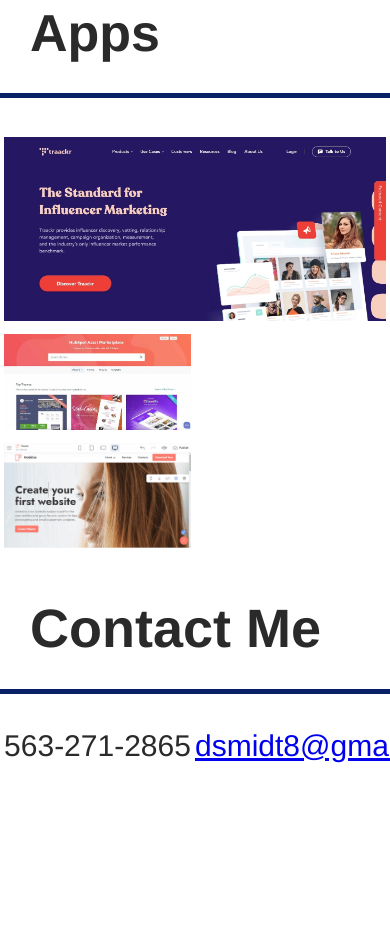
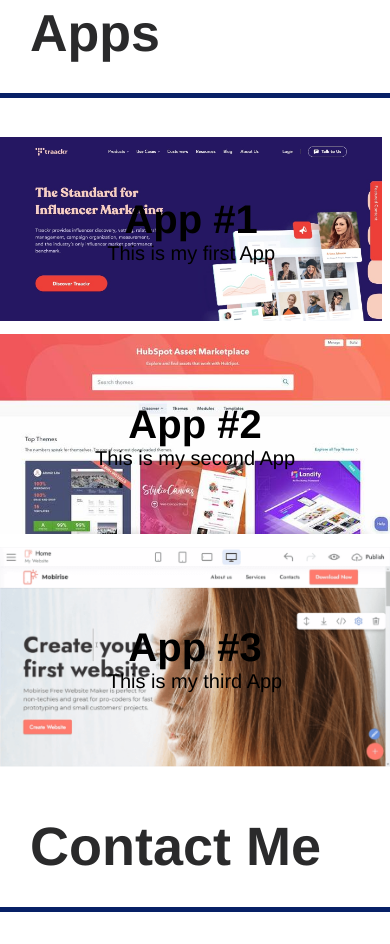
Before and after one commit to dsmidt8/Portfolio-Challenge, a plain HTML site: page index.html in a window 390 px wide. Shown: the part 913-1857 px from the top of the page. Before the commit the page ends 1676 px from the top, so only its background shows below. Drawn offline with Linux system fonts and the light colour scheme; files whose address does not match are found by name.

Commit message:
mobile app display

```diff
--- a/Assets/CSS/style.css
+++ b/Assets/CSS/style.css
@@ -263,5 +263,17 @@ nav ul li a{
         flex-direction: column;
     }
 
+    .image-overlay{
+        opacity:1;
+    }
+
+    .section-content .app{
+        width:100%;
+        height: 50%;
+    }
+
+    .section-content .app .first{
+        height: 100%;
+    }
 
 }
```
